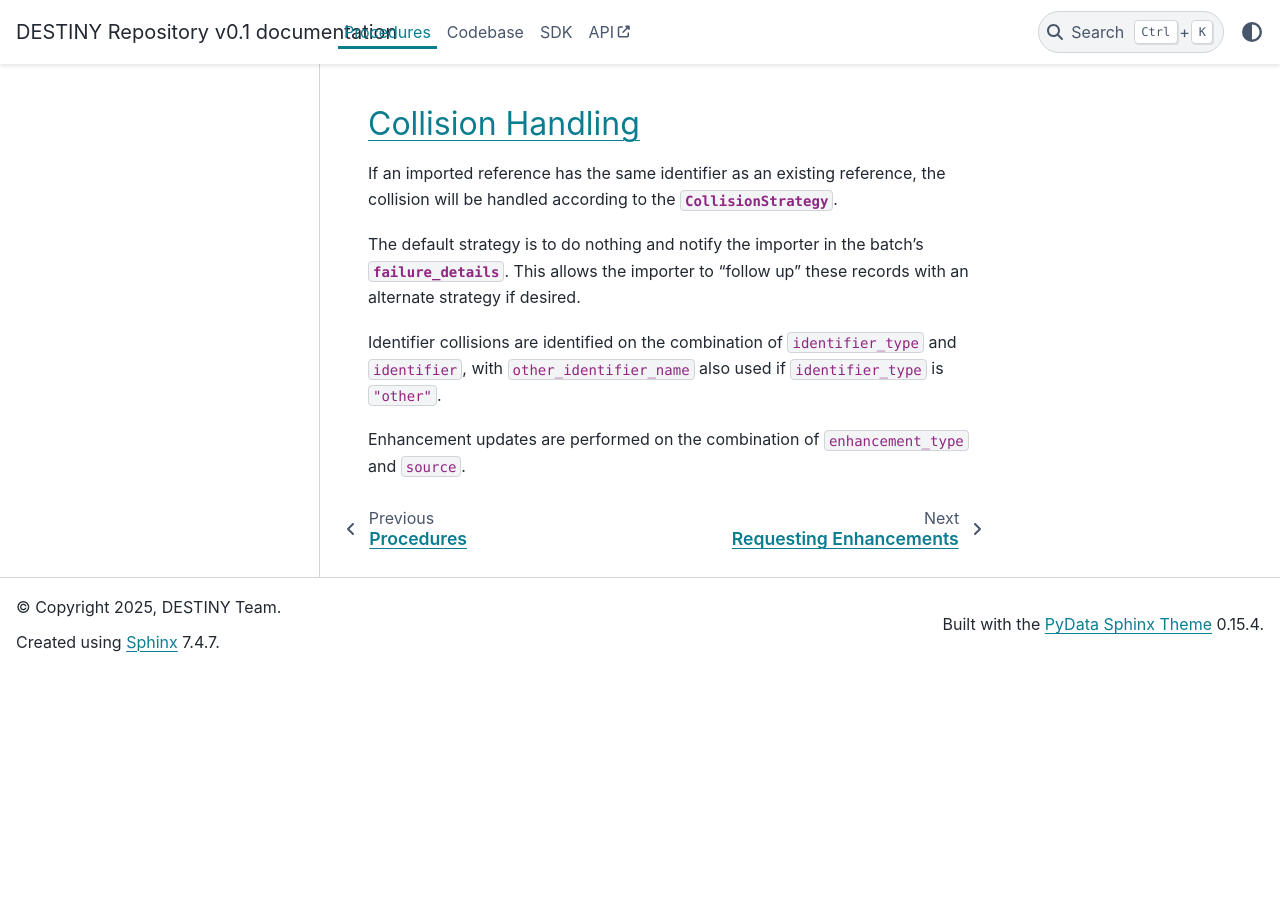
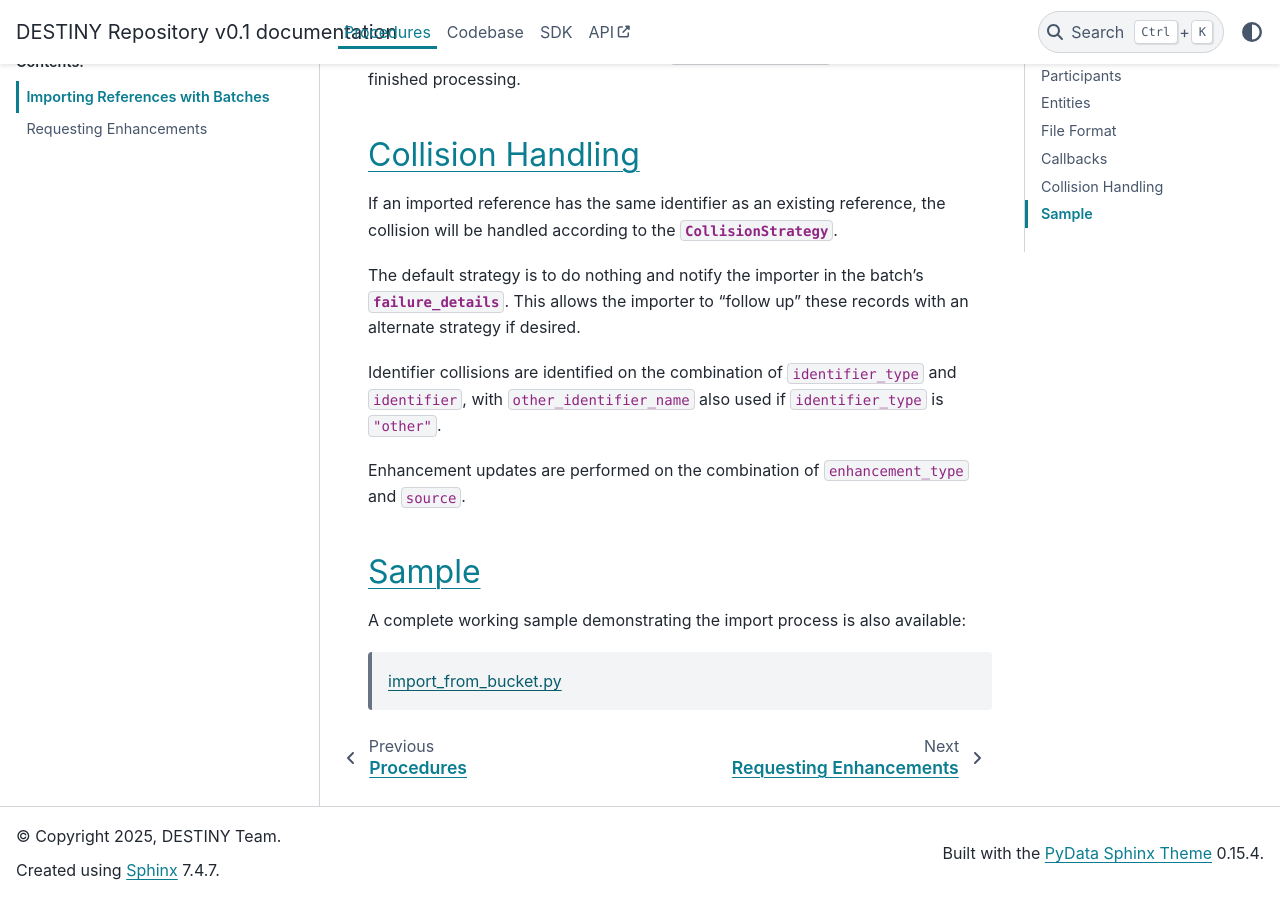
Before and after one commit to destiny-evidence/destiny-repository, a Sphinx documentation site: the page built from docs/procedures/batch-importing.rst, in a window 1280 px wide and 900 px high, scrolled down 2596 px. Built offline with Sphinx 7.4.7 and the PyData theme 0.15.4, drawn with Linux system fonts in a browser that asks for light colours; before the commit the page ends 3267 px from its top, so only the background shows below that.

Commit message:
add sample to import docs

```diff
--- a/docs/procedures/batch-importing.rst
+++ b/docs/procedures/batch-importing.rst
@@ -103,4 +103,11 @@ Identifier collisions are identified on the combination of ``identifier_type`` a
 
 Enhancement updates are performed on the combination of ``enhancement_type`` and ``source``.
 
+Sample
+------
+
+A complete working sample demonstrating the import process is also available:
+
+  `import_from_bucket.py <https://github.com/destiny-evidence/destiny-repository/blob/main/libs/samples/import_from_bucket.py>`_
+
 .. _jsonl: https://jsonlines.org
```
